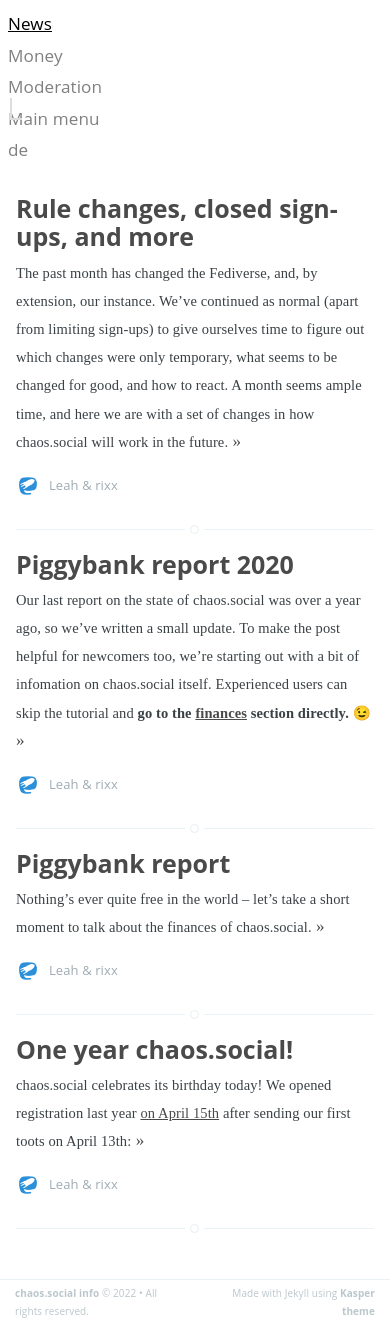
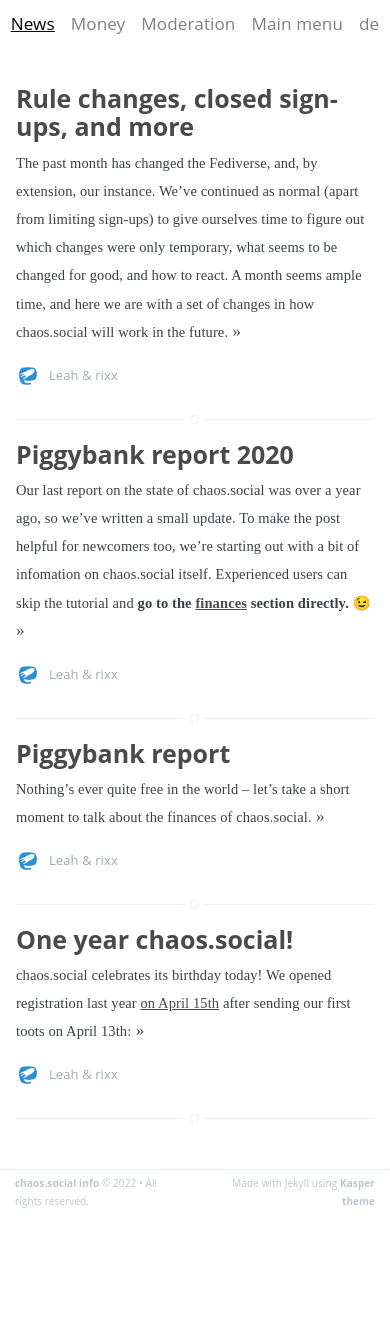
Before and after one commit to chaossocial/meta, a Jekyll site: the page built from index.html, in a window 390 px wide. Built offline with Jekyll 4.4.1, drawn with Linux system fonts in a browser that asks for light colours.

Commit message:
Fix mobile menus

```diff
--- a/_sass/_chaos.scss
+++ b/_sass/_chaos.scss
@@ -106,8 +106,15 @@ nav.side-nav {
 	body nav.side-nav {
 		width: 100%;
 		padding: 0;
-		flex-direction: row;
-		margin: 8px auto;
+		margin: 0;
+		ul {
+			display: flex;
+			flex-direction: row;
+			margin: 8px auto;
+			li:before {
+				display: none;
+			}
+		}
 		.blog-logo {
 			display: none;
 		}
```
